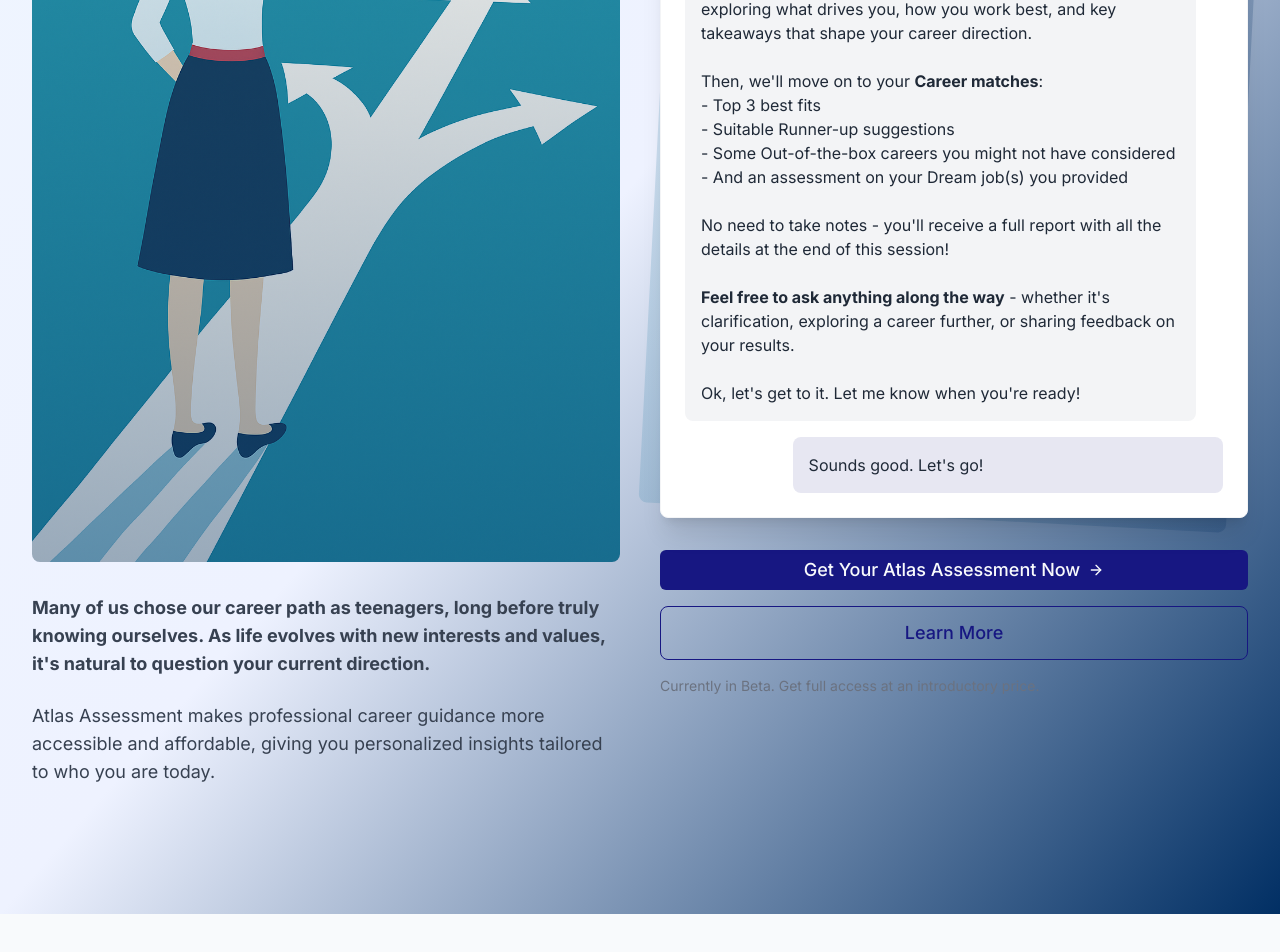
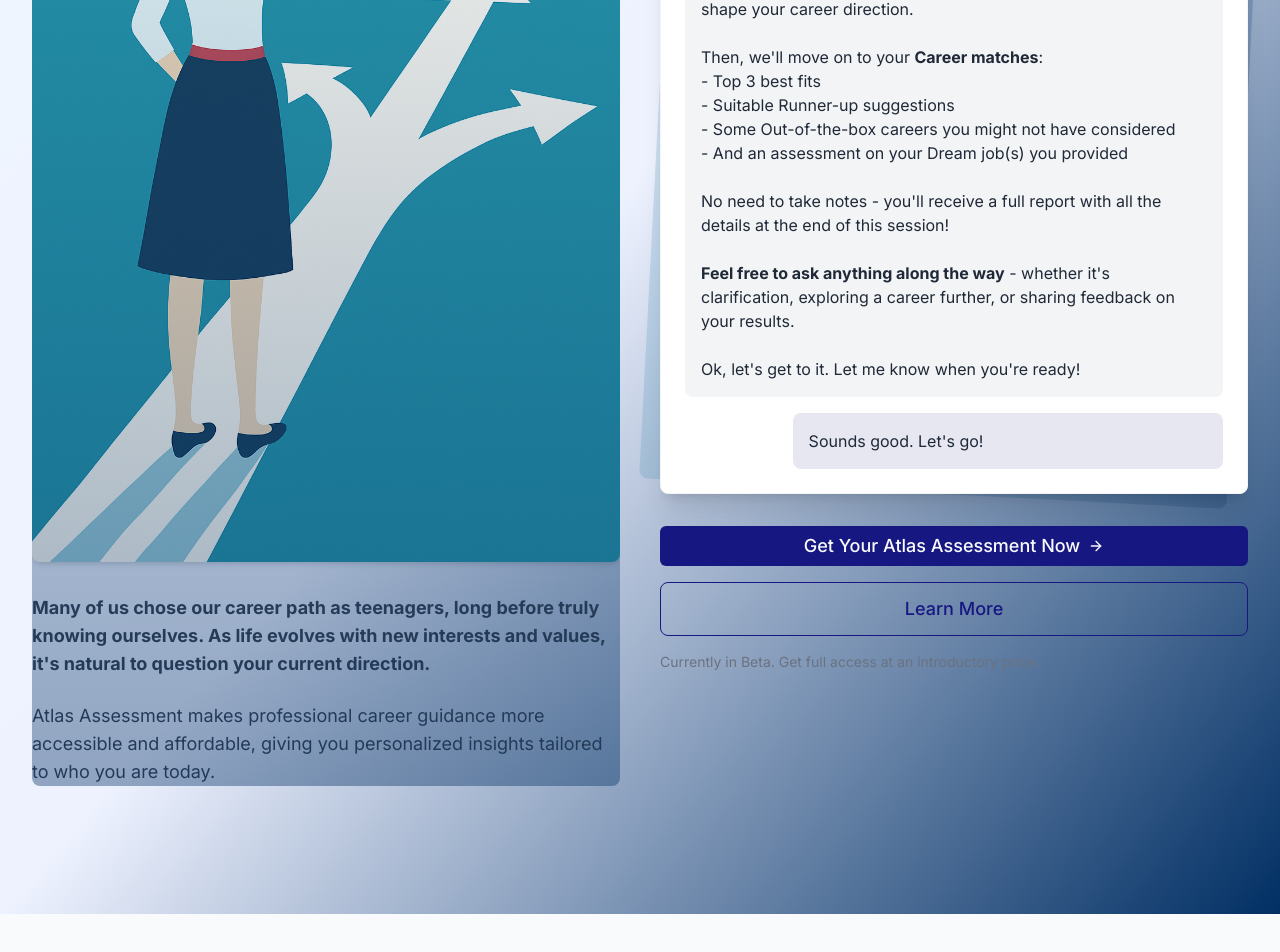
Before and after one commit to gitoverherefalkor/atlas-career-chat, a React (Vite) app: page / in a window 1280 px wide. Shown: the part 636-1588 px from the top of the page. Built offline with nearby package versions, Linux system fonts and the light colour scheme.

Commit message:
Fix: Hero section image alignment
Adjusted the layout of the Hero section to ensure proper alignment of images and elements.

```diff
--- a/src/components/Hero.tsx
+++ b/src/components/Hero.tsx
@@ -2,6 +2,7 @@
 import React from 'react';
 import { Button } from "@/components/ui/button";
 import { ArrowRight } from "lucide-react";
+
 const Hero = () => {
   return <section className="bg-gradient-to-br from-blue-50 via-indigo-50 to-atlas-navy pt-20 pb-32">
       <div className="container-atlas">
@@ -17,18 +18,19 @@ const Hero = () => {
           </h2>
         </div>
 
-        {/* Two columns with images aligned at top */}
+        {/* Two columns with images aligned at top and bottom */}
         <div className="grid lg:grid-cols-2 gap-10">
           {/* Left column: Image */}
-          <div className="flex flex-col">
-            {/* Woman image */}
-            <div className="relative rounded-lg overflow-hidden mb-8">
+          <div className="flex flex-col h-full">
+            {/* Woman image - full height container */}
+            <div className="relative rounded-lg overflow-hidden h-full flex flex-col">
+              <div className="flex-grow-0">
                 <img src="/lovable-uploads/e7ac5431-129d-4524-81ab-eb01d34a3b11.png" alt="Woman at career crossroads" className="w-full object-cover rounded-lg shadow-md" />
                 <div className="absolute inset-0 bg-gradient-to-t from-atlas-navy/40 to-transparent"></div>
               </div>
 
-            {/* Paragraphs under image */}
-            <div>
+              {/* Paragraphs under image, pushing to bottom */}
+              <div className="mt-8">
                 <p className="text-lg text-gray-700 mb-6 font-bold">
                   Many of us chose our career path as teenagers, long before truly knowing ourselves. As life evolves with new interests and values, it's natural to question your current direction.
                 </p>
@@ -37,11 +39,13 @@ const Hero = () => {
                 </p>
               </div>
             </div>
+          </div>
 
           {/* Right column: Chat example and CTA */}
-          <div className="flex flex-col">
-            {/* Chat example aligned with woman image */}
-            <div className="relative mb-8">
+          <div className="flex flex-col h-full">
+            {/* Chat example - matched height with woman image */}
+            <div className="h-full flex flex-col">
+              <div className="relative flex-grow-0">
                 <div className="absolute inset-0 bg-gradient-to-r from-atlas-blue/20 to-atlas-navy/20 rounded-lg transform rotate-3"></div>
                 <div className="relative bg-white rounded-lg shadow-xl overflow-hidden border border-gray-100">
                   <div className="p-6">
@@ -52,7 +56,7 @@ const Hero = () => {
                       <div className="ml-2 text-sm text-gray-500">Atlas Assessment Chat</div>
                     </div>
                     <div className="space-y-4">
-                    <div className="bg-gray-100 rounded-lg p-4 max-w-[95%]">
+                      <div className="bg-gray-100 rounded-lg p-4 w-full">
                         <p className="text-gray-800 text-base font-normal">
                           Hi, and great to have you here!<br /><br />
 
@@ -84,7 +88,7 @@ const Hero = () => {
               </div>
 
               {/* CTA buttons aligned with paragraphs */}
-            <div className="flex flex-col">
+              <div className="mt-8 flex flex-col">
                 <Button asChild className="btn-primary text-lg flex items-center gap-2 mb-4">
                   <a href="#pricing">
                     Get Your Atlas Assessment Now
@@ -101,6 +105,7 @@ const Hero = () => {
             </div>
           </div>
         </div>
+      </div>
     </section>;
 };
 export default Hero;
```
Lines whose indentation alone changed are shown as unchanged.
